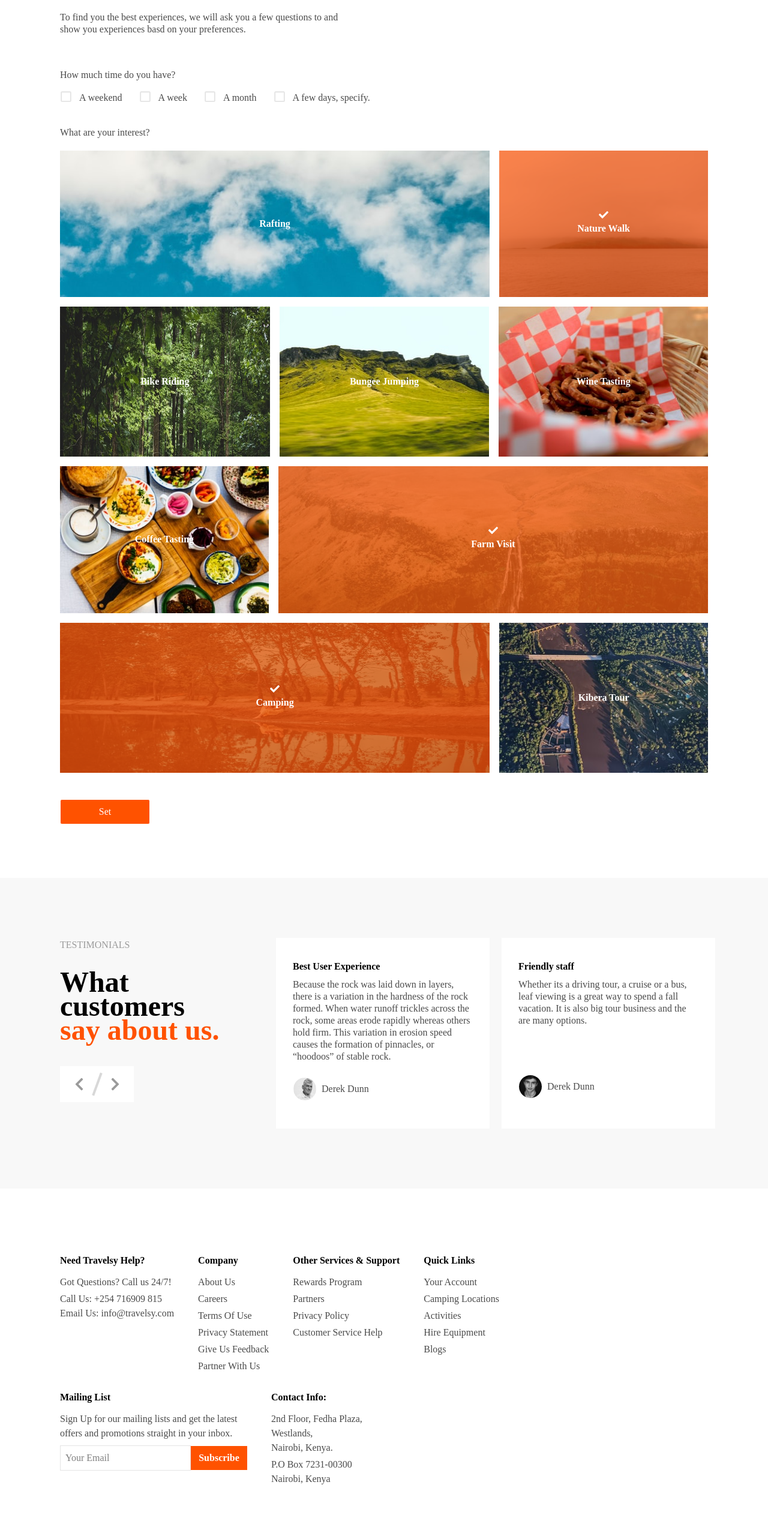
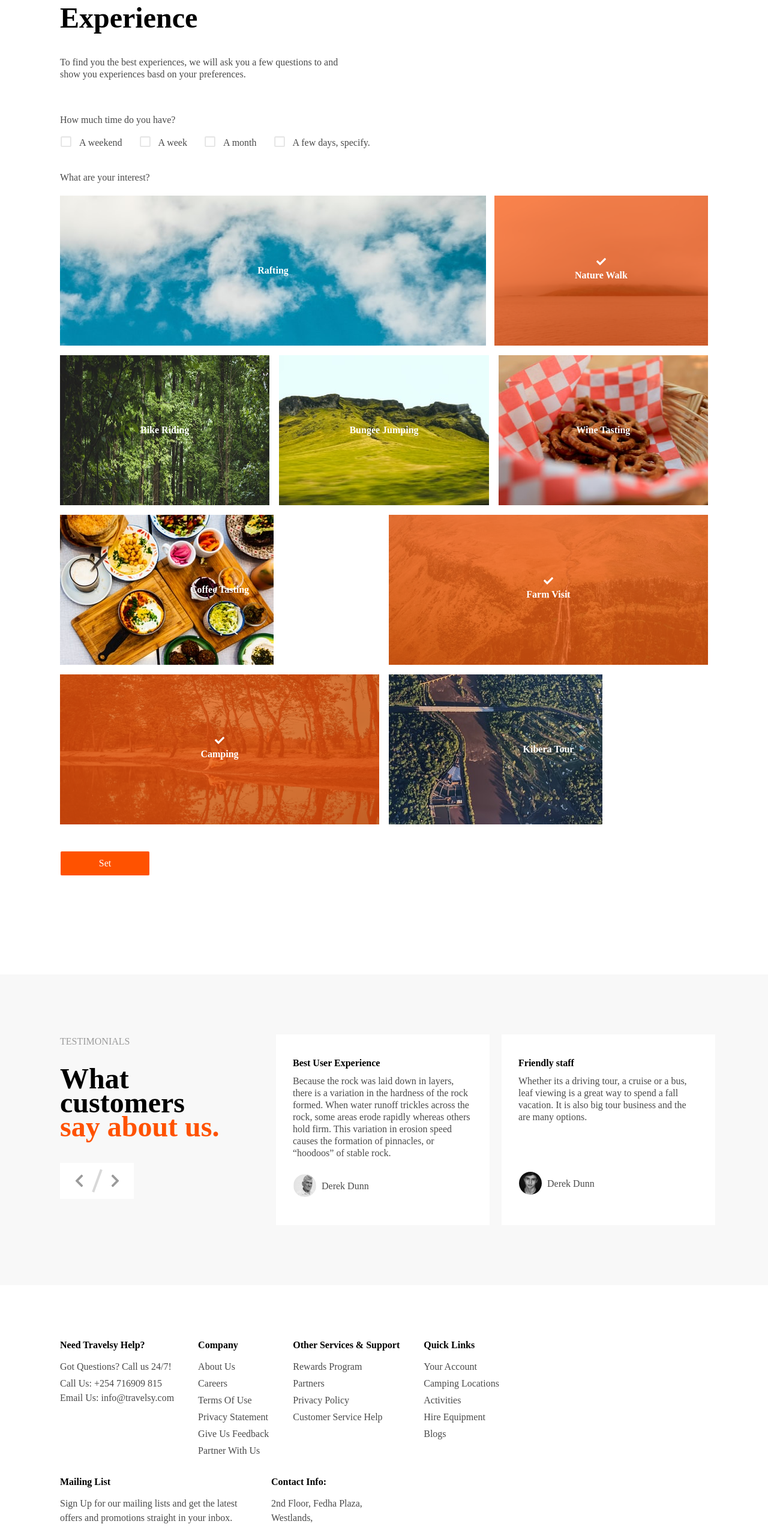
Before and after one commit to meedaah19/travel, a React (Vite) app: page / in a window 1280 px wide. Shown: the part 223-2768 px from the top of the page at 60% size. Built offline with nearby package versions, Linux system fonts and the light colour scheme.

Commit message:
Add Copyright component and improve layout across multiple components

```diff
--- a/src/App.jsx
+++ b/src/App.jsx
@@ -1,5 +1,6 @@
 import About from "./components/About";
 import Content from "./components/Content";
+import Copyright from "./components/Copyright";
 import Footer from "./components/Footer";
 import Header from "./components/Header";
 import PaymentMethod from "./components/PaymentMethod";
@@ -12,6 +13,7 @@ export default function App(){
             <About/>
             <Footer/>
             <PaymentMethod/>
+            <Copyright/>
         </main>
     )
 }
--- a/src/components/About.jsx
+++ b/src/components/About.jsx
@@ -4,8 +4,8 @@ import reviewImg2 from '../assets/review-img2.png';
 
 export default function About() {
     return(
-        <div className="w-[1441px] h-[518px] bg-[#F8F8F8] mt-16  ">
-            <div className="w-[1280px] p-[100px] flex items-left">
+        <div className="overflow-x-hidden lg:w-[1441px] lg:h-[518px] bg-[#F8F8F8] mt-16  ">
+            <div className="lg:w-[1280px] lg:p-[100px] p-[30px] flex items-left">
             <div className=" w-[356px] h-[318px]">
             <p className=" size-[14px] font-[mulish] font-[14px] text-[#9B9B9B] ">TESTIMONIALS</p>
             <h1 className="font-[didot] font-[700] leading-[40px] w-[280px] pt-10 text-5xl " >What <br /> customers <br />
--- a/src/components/Content.jsx
+++ b/src/components/Content.jsx
@@ -5,11 +5,11 @@ import ContentImages from "./ContentImages";
 export default function Content(){
     return(
         <main>
-            <div className="pt-[25px] p-[100px] pb-[25px] w-[1280px] ">
-                    <h1 className="font-[didot] font-[700] text-5xl  text-[#000000] tracking-normal ">Find An <br /> Experience</h1>
+            <div className="pt-[25px] p-[30px] lg:p-[100px] pb-[25px] lg:w-[1280px] overflow-x-hidden ">
+                    <h1 className="font-[didot] font-[700] lg:text-5xl text-3xl  text-[#000000] tracking-normal ">Find An <br /> Experience</h1>
                     <p className="pt-10 text-left font-[mulish] font-[400]  tracking-normal leading-[20px] text-[#4A4A4A] ">To find you the best experiences, we will ask you a few questions to and <br /> show you experiences basd on your preferences.</p>
                     <p className="pt-14 font-[mulish] font-[400] leading-[20px] tracking-normal text-[#4A4A4A] ">How much time do you have?</p>
-                    <div className="pt-4 flex text-left gap-7">
+                    <div className="pt-4 flex lg:items-center lg:text-left lg:gap-7 lg:flex-row md:flex-row flex-col ">
                     <div className="flex text-center gap-3">
                     <FaRegSquare className="size-5 text-[#E4E4E4]"/>
                     <p className="text-[#4A4A4A] font-[mulish] font-[400] leading-0 tracking-normal pt-3 ">A weekend</p>
--- a/src/components/ContentImages.jsx
+++ b/src/components/ContentImages.jsx
@@ -13,21 +13,21 @@ import image9 from '../assets/image9.png';
 export default function ContentImages(){
     return(
         <>
-            <div className="flex col-end-2 gap-4">
-                            <div className="relative">
-                            <img src={image1} alt="image1"/>
+            <div className="flex lg:grid lg:grid-cols-2 md:grid md:grid-cols-2 gap-4 flex-col">
+                            <div className="relative lg:w-[710px] ">
+                            <img className="h-[250px]  " src={image1} alt="image1"/>
                             <p className="absolute inset-0 flex justify-center items-center font-[didot] font-[700] leading-[30px] text-white ">Rafting</p>
                             </div>
-                            <div className="relative">
+                            <div className="relative lg:w-[356px] ml-44  ">
                             <div className="absolute inset-0 bg-[#FF5200B2]"></div>
-                            <img src={image2} alt="image2"/>
+                            <img  src={image2} alt="image2"/>
                             <div className="absolute inset-0 flex flex-col justify-center items-center font-[didot] font-[700] leading-[30px] text-white ">
                             <FaCheck/>
                             <p>Nature Walk</p>
                             </div>
                             </div>
                         </div>
-                        <div className="flex col-end-3 gap-4 pt-4">
+                        <div className="flex lg:grid lg:grid-cols-3 md:grid md:grid-cols-3 flex-col gap-4 pt-4">
                         <div className="relative">
                             <img className="w-[357px] h-[250px]" src={image3} alt="image3"/>
                             <p className="absolute inset-0 flex justify-center items-center font-[didot] font-[700] leading-[30px] text-white ">Bike Riding</p>
@@ -41,21 +41,21 @@ export default function ContentImages(){
                             <p className="absolute inset-0 flex justify-center items-center font-[didot] font-[700] leading-[30px] text-white ">Wine Tasting</p>
                             </div>
                         </div>
-                        <div className="flex col-end-2 gap-4 pt-4">
-                            <div className="relative">
+                        <div className="flex lg:grid lg:grid-cols-2 md:grid md:grid-cols-2 flex-col gap-4 pt-4">
+                            <div className="relative  ">
                             <img src={image6} alt="image6"/>
                             <p className="absolute inset-0 flex justify-center items-center font-[didot] font-[700] leading-[30px] text-white ">Coffee Tasting</p>
                             </div>
-                            <div className="relative">
+                            <div className="relative ">
                             <div className="absolute inset-0 bg-[#FF5200B2]"></div>
-                            <img src={image7} alt="image7"/>
+                            <img className="h-[250px]  " src={image7} alt="image7"/>
                             <div className="absolute inset-0 flex flex-col justify-center items-center font-[didot] font-[700] leading-[30px] text-white ">
                             <FaCheck/>
                             <p>Farm Visit</p>
                             </div>
                             </div>
                         </div>
-                        <div className="flex col-end-2 gap-4 pt-4">
+                        <div className="flex lg:grid lg:grid-cols-2 md:grid md:grid-cols-2 flex-col gap-4 pt-4">
                         <div className="relative">
                             <div className="absolute inset-0 bg-[#FF5200B2]"></div>
                             <img className="h-[250px] w-[733px] " src={image8} alt="image8"/>
--- /dev/null
+++ b/src/components/Copyright.jsx
@@ -0,0 +1,15 @@
+export default function Copyright(){
+    return(
+        <div className="overflow-y-hidden">
+            <hr className="border-t-[1px] border-[#D8D8D8]" />
+            <div className="lg:w-[1280px] lg:p-[100px] p-[30px] pt-[50px] pb-[50px] flex justify-between">
+                <div>
+                    <p className="font-[mulish] font-[400] text-[#333333] ">Copyright © 2019 Travelsy Ltd. All rights reserved</p>
+                </div>
+                <div>
+                    <p className="font-[mulish] font-[400] text-[#333333] ">Made in Kenya by Ralak</p>
+                </div>
+            </div>
+        </div>
+    )
+}
--- a/src/components/Footer.jsx
+++ b/src/components/Footer.jsx
@@ -1,7 +1,7 @@
 export default function Footer(){
     return(
-        <div >
-             <div className="flex flex-wrap gap-10 pt-30 w-[1280px] p-[100px]">
+        <div className="overflow-x-hidden" >
+             <div className="flex flex-wrap gap-10 pt-30 lg:w-[1280px] lg:p-[100px] p-[30px] ">
             <div>
                 <h1 className="font-[mulish] font-[700] leading-0  ">Need Travelsy Help?</h1>
                 <p className="font-[mulish] font-[400] text-[#4A4A4A] pt-6 " >Got Questions? Call us 24/7!</p>
--- a/src/components/PaymentMethod.jsx
+++ b/src/components/PaymentMethod.jsx
@@ -8,23 +8,29 @@ import payment6 from '../assets/payment6.png';
 
 export default function PaymentMethod(){
     return(
-        <div>
+        <div className='overflow-x-hidden'>
             <hr className="border-t-[1px] border-[#D8D8D8]" />
-            <div className="w-[1280px] p-[100px] pt-[50px] ">
+        <div className='lg:w-[1280px] lg:p-[100px] p-[30px] pt-[50px] flex items-center pb-[50px] h-[30px]  '>
+            <div className='mr-[300px]' >
             <h1 className="font-[mulish] font-[700] leading-0 text-[#30797C] text-xl" >Travelsy</h1>
             </div>
-            <div className='flex items-center'>
+            <div className='flex items-center gap-4 '>
                 <img className='w-[50px] h-[25px] ' src={payment1} alt="payment1" />
                 <img className='w-[76px] h-[16px] ' src={payment2} alt="payment2" />
                 <img className='w-[43px] h-[13px] ' src={payment3} alt="payment3" />
                 <img className='w-[70px] h-[20px] ' src={payment4} alt="payment4" />
                 <img className='w-[34px] h-[27px] ' src={payment5} alt="payment5" />
-                <div>
-                <img className='w-[20px] h-[20px] ' src={payment6} alt="payment6" />
-                <p>English (United State)</p>
-                <FaChevronDown/>
+                <div className='flex text-center border border-[#E4E4E4] p-2 w-[231px] h-[40px]'>
+                <img className='w-[20px] h-[20px] rounded-4xl ' src={payment6} alt="payment6" />
+                <p className='font-[mulish] font-[400] text-[#9B9B9B] pl-2 pr-4 '>English (United State)</p>
+                <FaChevronDown className='text-[#9B9B9B] size-5'/>
+                </div>
+                <div className='flex text-center border border-[#E4E4E4] p-2 w-[115px] h-[40px]'>
+                <p className='font-[mulish] font-[400] text-[#9B9B9B] pl-2 pr-4 '>KES</p>
+                <FaChevronDown className='text-[#9B9B9B] size-5'/>
                 </div>
             </div>
         </div>
+        </div>
     )
 }
--- a/src/index.css
+++ b/src/index.css
@@ -3,6 +3,4 @@
 body {
  background: #FFFFFF;
  overflow-x: hidden;
-
-
 }
```
